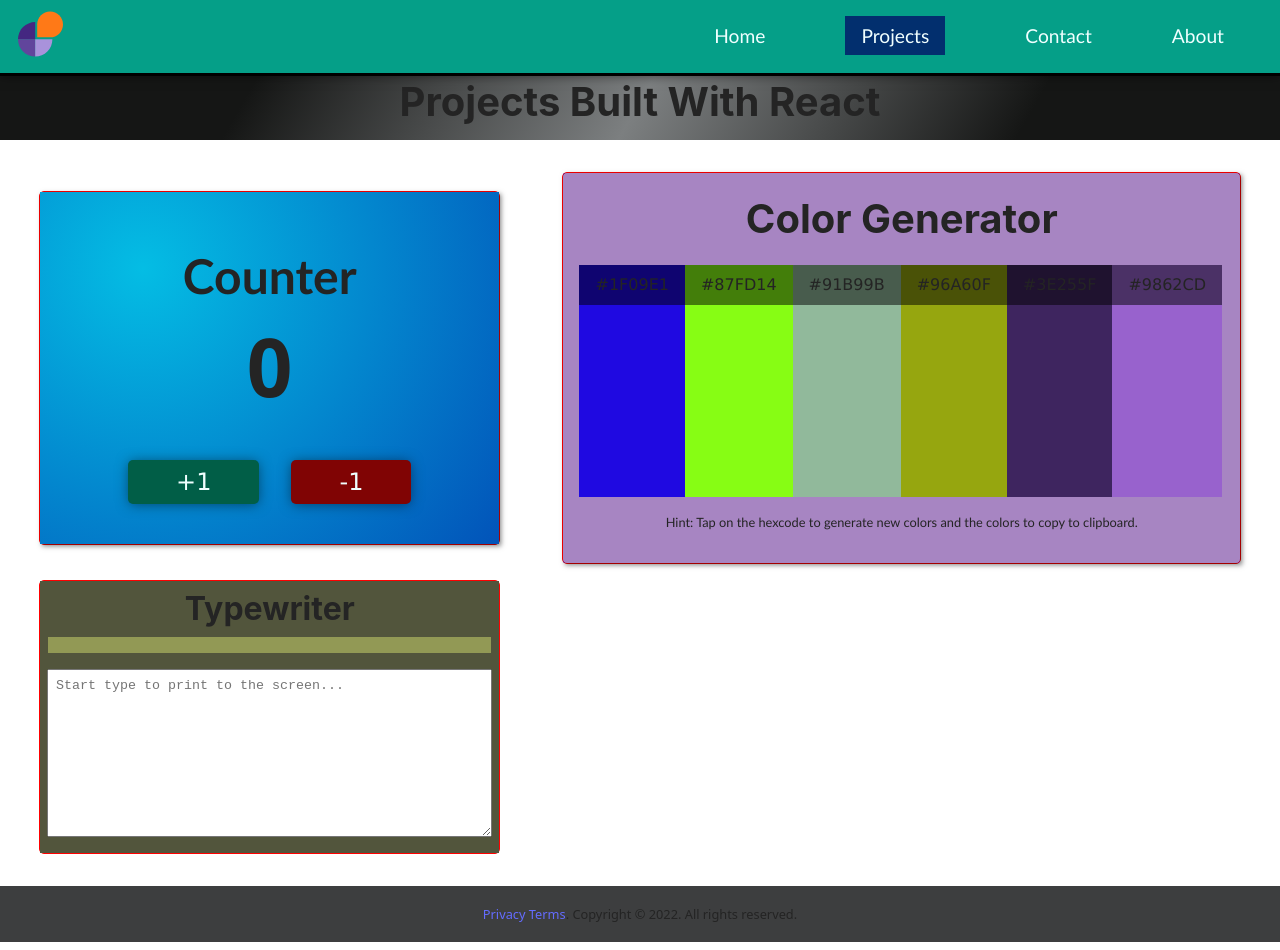
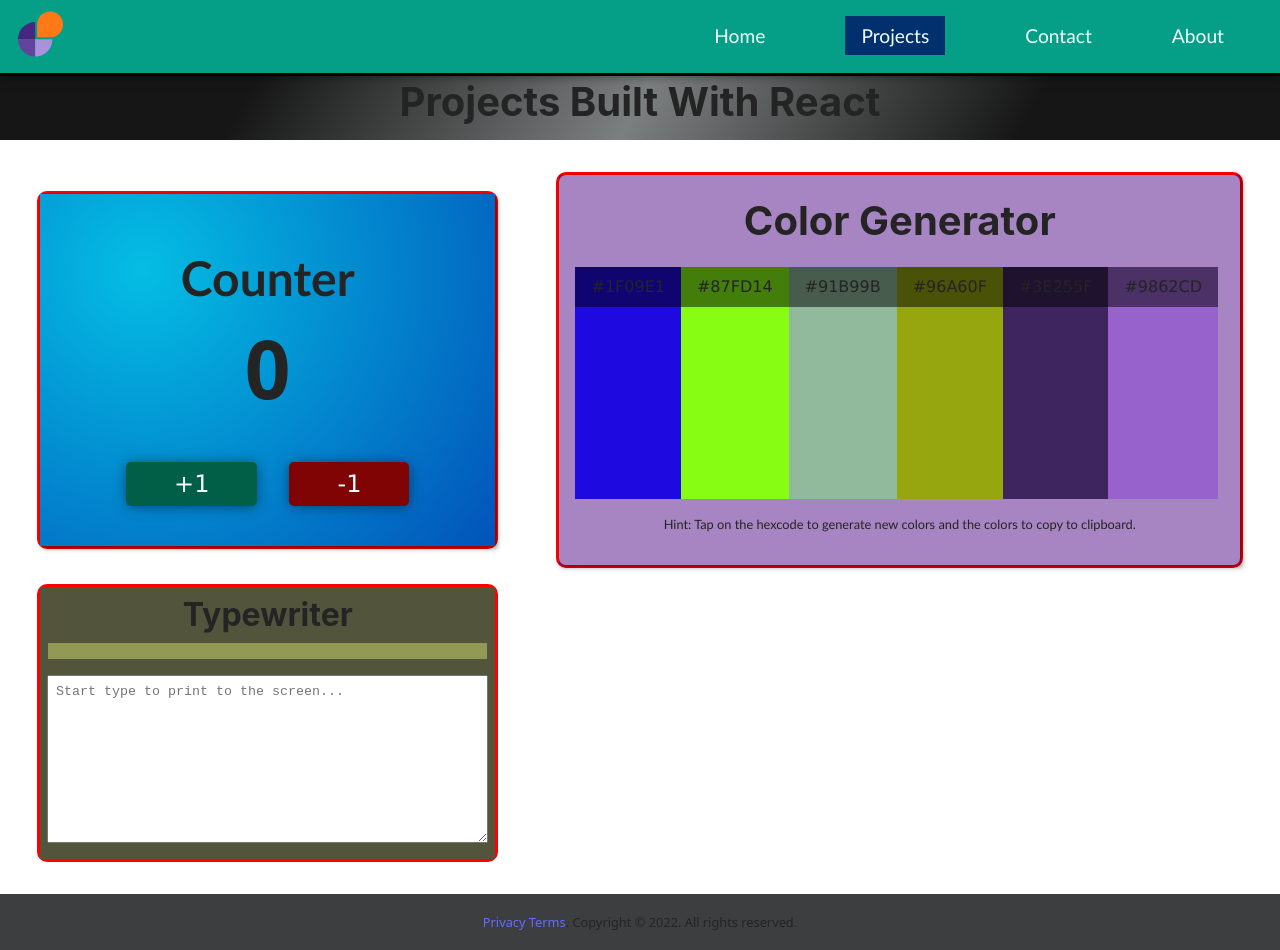
Before and after one commit to RealIB1/30-days-challenge-projects, a React (Vite) app: page /projects in a window 1280 px wide. Built offline with nearby package versions, Linux system fonts and the light colour scheme.

Commit message:
Update Projects.css

```diff
--- a/src/routes/Projects.css
+++ b/src/routes/Projects.css
@@ -13,8 +13,8 @@
 
 .project {
   width: 100%;
-  border-radius: 5px;
-  border: 1px solid red;
+  border-radius: 10px;
+  border: 3px solid red;
 }
 .counter-title {
     padding-top: 1rem;
```
